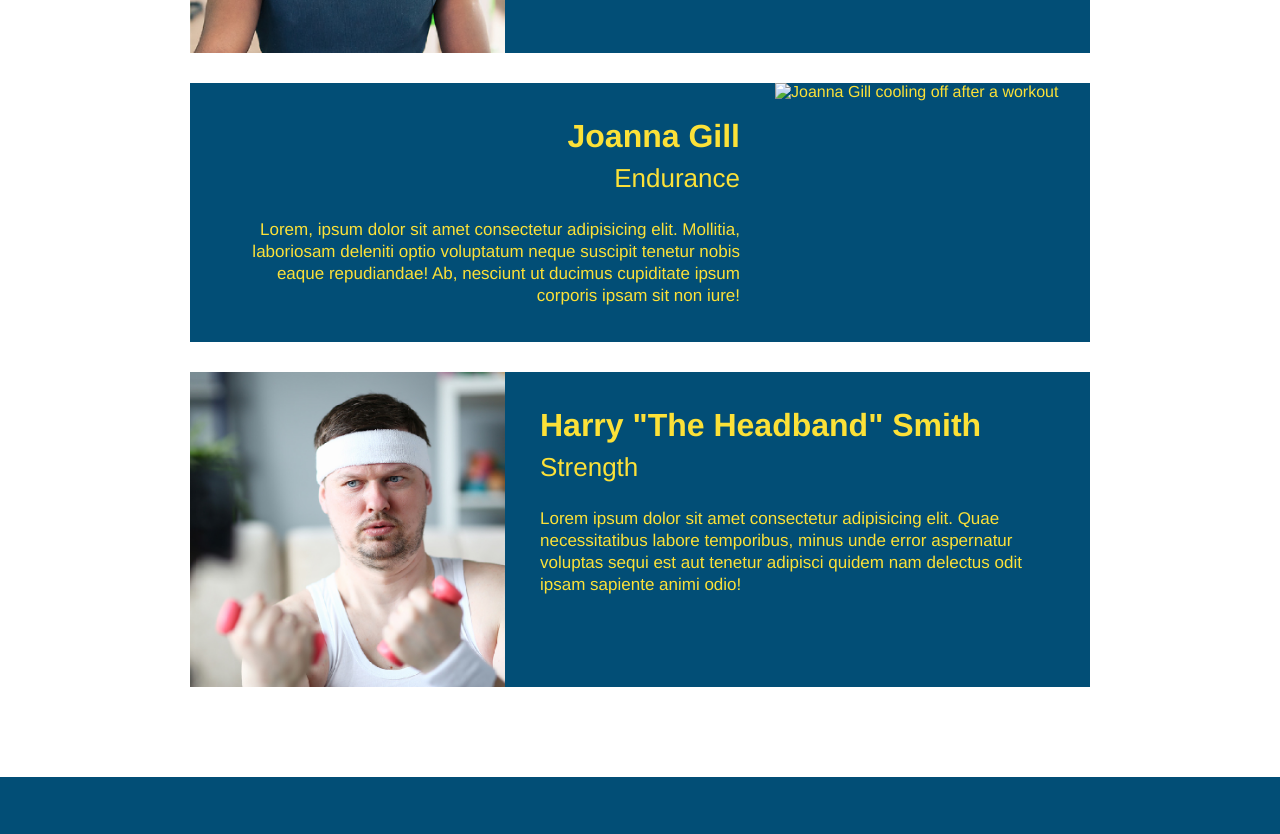
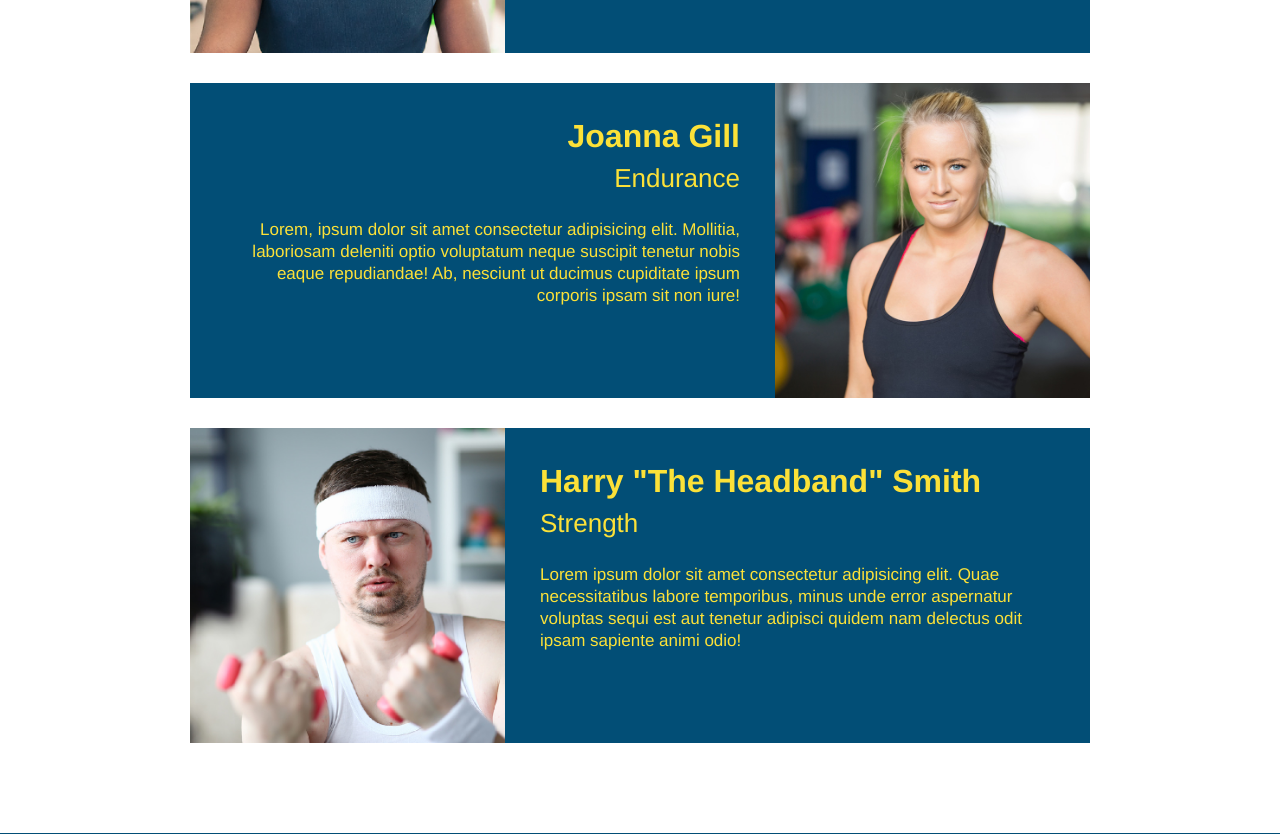
Before and after one commit to DanWilk/run-buddy, a plain HTML site: page index.html in a window 1280 px wide. Shown: the part 3174-4008 px from the top of the page. Drawn offline with Linux system fonts and the light colour scheme.

Commit message:
final copy

```diff
--- a/assets/css/privacy-policy-styles.css
+++ b/assets/css/privacy-policy-styles.css
@@ -9,7 +9,7 @@
 .page-title{
     color: #fce138;
     border-bottom: 4px solid #fce138;
-    display:inline-block
+    display:inline-block;
     padding: 0 80 15 80;
     font-weight:normal;
     font-size: 42px;
--- a/index.html
+++ b/index.html
@@ -136,7 +136,7 @@
                         Lorem, ipsum dolor sit amet consectetur adipisicing elit. Mollitia, laboriosam deleniti optio voluptatum neque suscipit tenetur nobis eaque repudiandae! Ab, nesciunt ut ducimus cupiditate ipsum corporis ipsam sit non iure!
                     </p>
                 </div>
-                <img src="./asset/images/trainer-2.jpg" alt="Joanna Gill cooling off after a workout"  />
+                <img src="./assets/images/trainer-2.jpg" alt="Joanna Gill cooling off after a workout"  />
             </article>
 
             <!--third trainer bio-->
```
